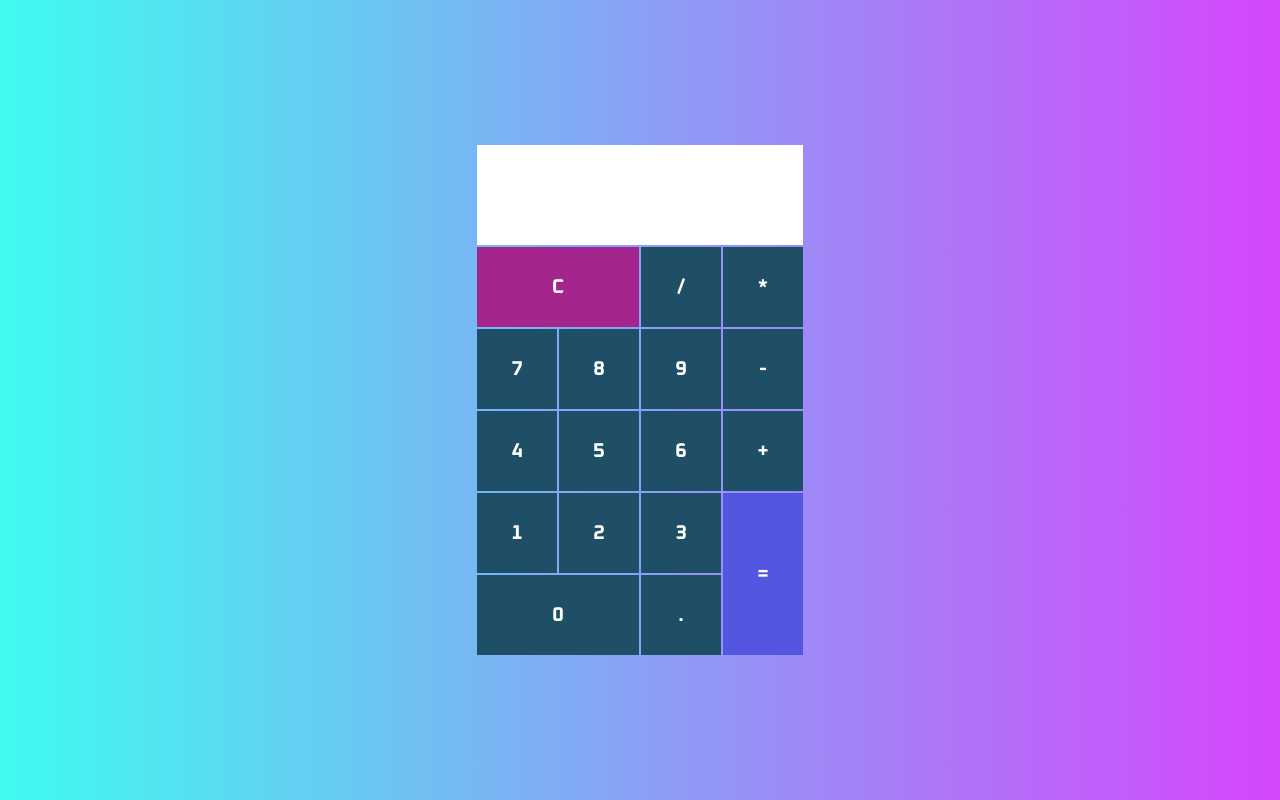
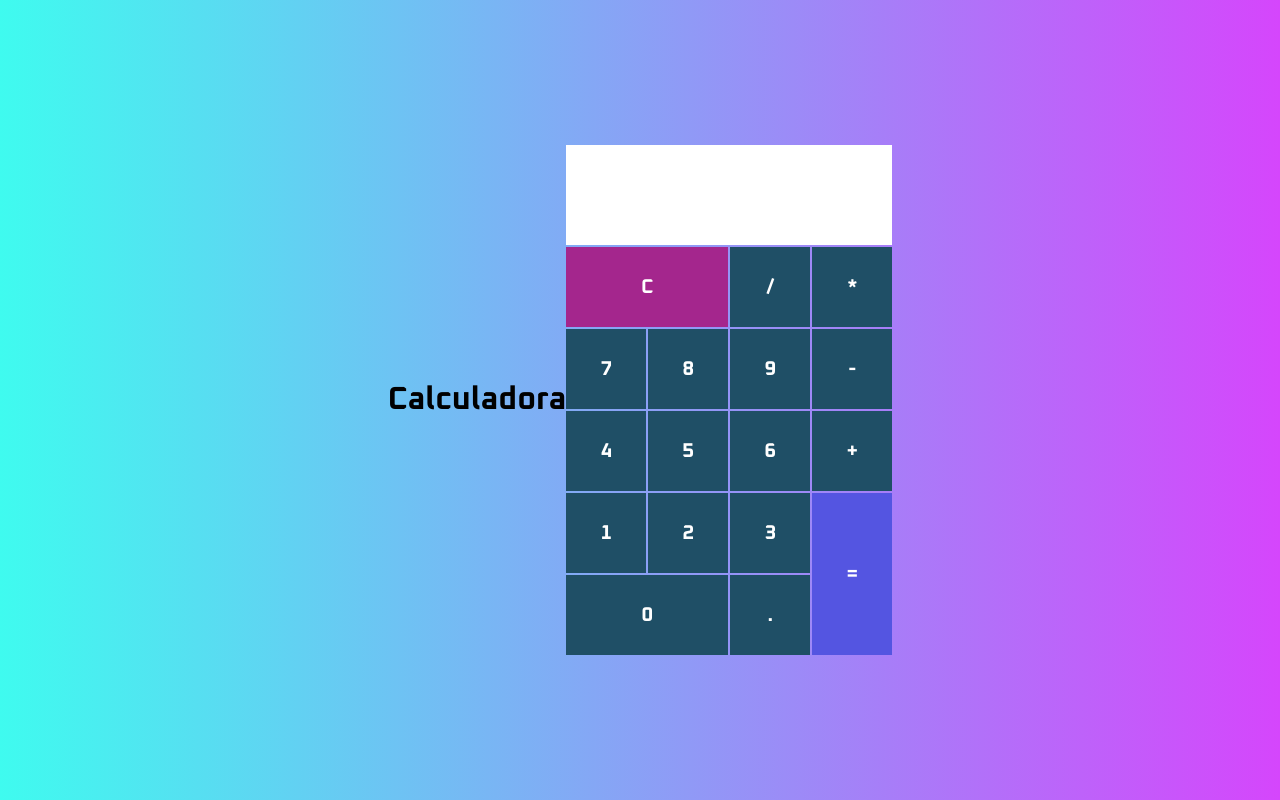
Before and after one commit to usarnamevictor/calculadora.github.io, a plain HTML site: page index.html in a window 1280 px wide. Drawn offline with Linux system fonts and the light colour scheme.

Commit message:
Update index.html

```diff
--- a/index.html
+++ b/index.html
@@ -9,6 +9,9 @@
     <title>Calculadora</title>
 </head>
 <body>
+
+
+    <center><h1>Calculadora</h1></center>
 
     <form class="calculadora" name="calculadora">
 
```
